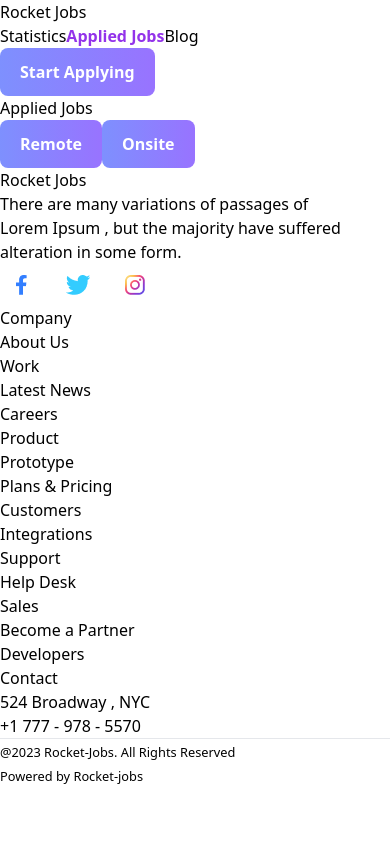
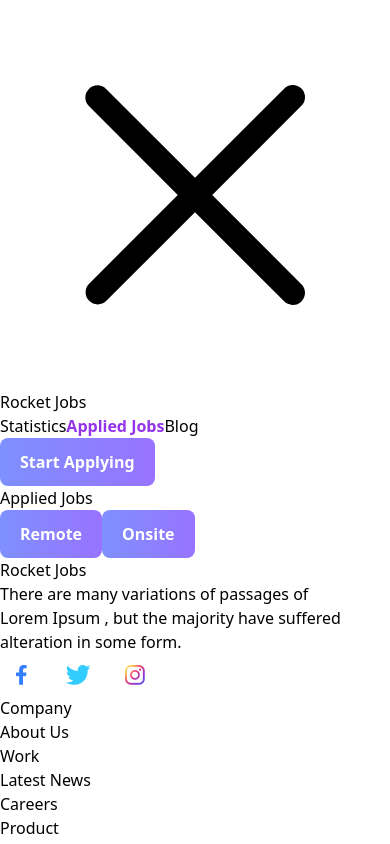
Before and after one commit to JannatunNimeNishat/rocket-jobs, a React (Vite) app: page /applied-jobs in a window 390 px wide. Shown: the top 844 px of the page. Built offline with nearby package versions, Linux system fonts and the light colour scheme.

Commit message:
for mobile devices navigation bar turns into humburger menu added

```diff
--- a/package.json
+++ b/package.json
@@ -9,6 +9,7 @@
     "preview": "vite preview"
   },
   "dependencies": {
+    "@heroicons/react": "^2.0.17",
     "localforage": "^1.10.0",
     "match-sorter": "^6.3.1",
     "react": "^18.2.0",
--- a/src/components/Header.jsx
+++ b/src/components/Header.jsx
@@ -1,12 +1,24 @@
-import React from 'react';
+import React, { useState } from 'react';
 import { Link, NavLink } from 'react-router-dom';
+import { Bars3Icon, XMarkIcon } from '@heroicons/react/24/solid'
+const Header = () => {
+    const [openIcon, setOpenIcon] = useState(true)
 
-const Header = () => {
     return (
-        <div className=' bg-[#D9D9D9] pt-6 pb-3'>
-          <div className='my-container md:flex items-center justify-between p-3 '>
+        <div className=' bg-[#D9D9D9] pt-6 pb-3   '>
+                <div className='md:hidden '>
+                    {
+                        openIcon ?
+                            <XMarkIcon onClick={() => setOpenIcon(!openIcon)} className='h-6 w-6 text-black ml-3'></XMarkIcon>
+                            :
+                            <Bars3Icon onClick={() => setOpenIcon(!openIcon)} className='h-6 w-6 text-black ml-3'></Bars3Icon>
+                    }
+                </div>
+
+                   <div className={`w-2/3 md:w-10/12 ml-8 md:mx-auto md:flex items-center justify-between rounded  bg-white md:bg-[#D9D9D9] absolute md:static  p-3  ${openIcon ? 'top-14' : '-top-52'} `} >
+
                    <Link to='/'> <h3 className='text-3xl font-bold'>Rocket Jobs</h3></Link>
-            <div className='flex gap-5 text-xl'>
+                    <div className='flex flex-col md:flex-row   md:gap-5 text-xl'>
                         <NavLink to='/statistics'
                             className={({ isActive }) => isActive ? 'active' : ''}
                         >Statistics</NavLink>
@@ -17,8 +29,9 @@
                             className={({ isActive }) => isActive ? 'active' : ''}
                         >Blog</NavLink>
                     </div>
-            <button className='my-btn'> Start Applying</button>
+                    <button className='my-btn mt-3 md:mt-0'> Start Applying</button>
                    </div>
+
         </div>
     );
 };
--- a/src/components/Home.jsx
+++ b/src/components/Home.jsx
@@ -27,7 +27,8 @@
     return (
         <>
             <div className=' bg-[#D9D9D9] '>
-                <div className='my-container grid md:grid-cols-2'>
+                {/* <div className='my-container grid md:grid-cols-2 mt-24 md:mt-0'> */}
+                <div className='my-container grid md:grid-cols-2 '>
                     <div className='md:flex flex-col justify-center  text-center md:text-left'>
                         <h3 className='text-5xl font-bold mt-5 md:mt-0'>One Step <br /> Closer To Your <br /> <span className='primary-color'>Dream Job</span></h3>
                         <p className='mt-5'>Explore thousands of job opportunities with all the <br /> information you need. Its your future. Come find it. Manage all <br /> your job application from start to finish.</p>
```
Also changed, not shown: 1 other file (tests, documents, lock files or other folders). Lines whose indentation alone changed are shown as unchanged.
